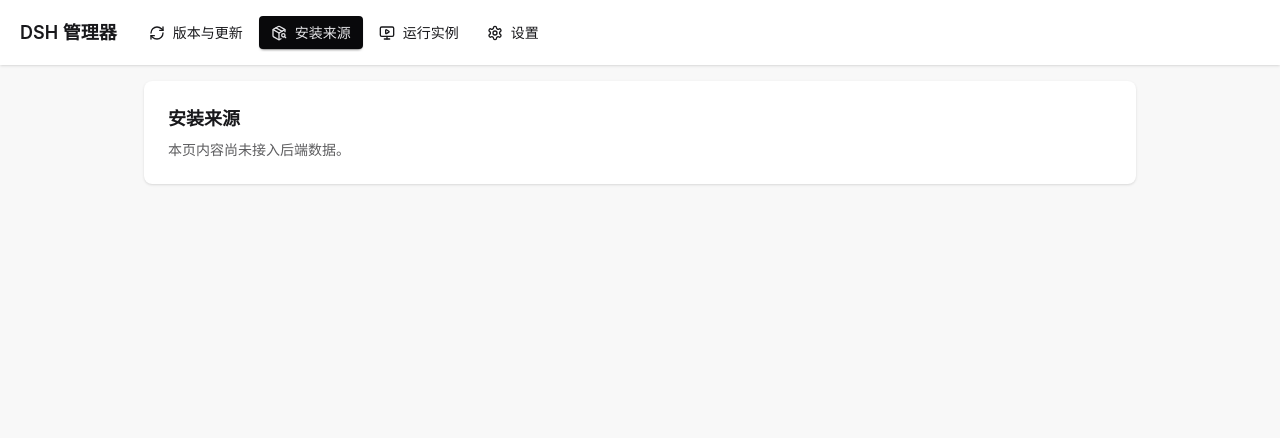
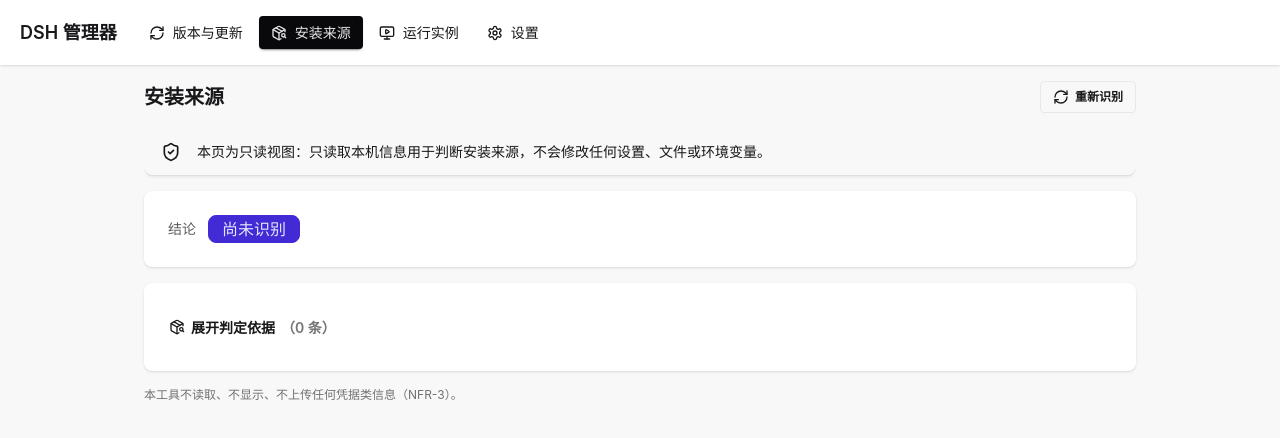
Before and after one commit to hilariouhiss/dsh-manager, a Vue app: page /#/origin in a window 1280 px wide. Shown: the top 438 px of the page. Built offline with nearby package versions, Linux system fonts and the light colour scheme.

Commit message:
feat: 新增安装来源视图，展示唯一结论与可展开依据清单

```diff
--- /dev/null
+++ b/src/stores/origin.ts
@@ -0,0 +1,89 @@
+import { computed, ref } from "vue";
+import { defineStore } from "pinia";
+
+import { invokeCmd, isAppError } from "../ipc/client";
+import type { AppError, OriginReport, OriginVerdict } from "../ipc/types";
+
+/** 四值结论的中文文案（FR-2.1）。包管理器名称取自后端的结论对象，不写死 npm。 */
+export function verdictLabel(verdict: OriginVerdict): string {
+  if (typeof verdict !== "string") {
+    return "包管理器安装（" + verdict.packageManager + "）";
+  }
+  switch (verdict) {
+    case "officialInstaller":
+      return "官方安装器安装";
+    case "portable":
+      return "便携版";
+    case "unidentified":
+      return "未识别";
+  }
+}
+
+/** 结论下面那句解释：未识别时说清「不猜」，非包管理器安装时说清「版本管理不适用」。 */
+export function verdictDetail(verdict: OriginVerdict): string {
+  if (typeof verdict !== "string") {
+    return "本机 DSH 由 " + verdict.packageManager + " 全局安装，本工具的版本管理适用于这份安装。";
+  }
+  switch (verdict) {
+    case "officialInstaller":
+      return "本机 DSH 由官方安装器安装，不属于 NPM 包 @deepseek-ai/dsh 的包管理器安装；本工具的版本管理对该安装方式不适用。";
+    case "portable":
+      return "本机 DSH 不在任何包管理器全局目录下，看起来是便携版；本工具的版本管理对该安装方式不适用。";
+    case "unidentified":
+      return "依据不足，无法确认本机 DSH 的安装方式。本工具不会猜测结论。";
+  }
+}
+
+/** 缺什么信息（FR-2.3）：缺失项为空时也要明确说明取证来源都可用。 */
+export function missingHint(missing: string[]): string {
+  return missing.length === 0 ? "所有取证来源都可用。" : "还缺以下信息：" + missing.join("；");
+}
+
+export const useOriginStore = defineStore("origin", () => {
+  const report = ref<OriginReport | null>(null);
+  const loading = ref(false);
+  const error = ref<AppError | null>(null);
+  /** 依据清单默认收起，用户点击后展开（E2E-3）。 */
+  const expanded = ref(false);
+
+  const verdictText = computed(() =>
+    report.value === null ? "尚未识别" : verdictLabel(report.value.verdict),
+  );
+  const detailText = computed(() =>
+    report.value === null ? "" : verdictDetail(report.value.verdict),
+  );
+  const missingText = computed(() =>
+    report.value === null ? "" : missingHint(report.value.missing),
+  );
+  const showMissing = computed(() => (report.value?.missing.length ?? 0) > 0);
+
+  /** 失败时不编造结论：只记错误，report 保持原样（原则 P4）。 */
+  async function load(): Promise<void> {
+    loading.value = true;
+    error.value = null;
+    try {
+      report.value = await invokeCmd<OriginReport>("detect_origin", {});
+    } catch (e) {
+      error.value = isAppError(e) ? e : null;
+    } finally {
+      loading.value = false;
+    }
+  }
+
+  function toggleExpanded(): void {
+    expanded.value = !expanded.value;
+  }
+
+  return {
+    report,
+    loading,
+    error,
+    expanded,
+    verdictText,
+    detailText,
+    missingText,
+    showMissing,
+    load,
+    toggleExpanded,
+  };
+});
--- a/src/views/OriginView.vue
+++ b/src/views/OriginView.vue
@@ -1,10 +1,117 @@
-<script setup lang="ts"></script>
+<script setup lang="ts">
+import { computed, onMounted } from "vue";
+import { PackageSearch, RefreshCw, ShieldCheck } from "@lucide/vue";
+import ErrorAlert from "../components/ErrorAlert.vue";
+import { useOriginStore } from "../stores/origin";
+
+const store = useOriginStore();
+
+/** 未识别时要把「还缺什么」逐条说清楚（FR-2.3）。 */
+const unidentified = computed(() => store.report?.verdict === "unidentified");
+
+onMounted(() => {
+  void store.load();
+});
+</script>
 
 <template>
-  <section class="card bg-base-100 shadow-sm">
-    <div class="card-body">
-      <h2 class="card-title">安装来源</h2>
-      <p class="text-sm opacity-70">本页内容尚未接入后端数据。</p>
+  <section class="flex flex-col gap-4">
+    <header class="flex items-center justify-between gap-4">
+      <h1 class="text-xl font-bold">安装来源</h1>
+      <button type="button" class="btn btn-sm" :disabled="store.loading" @click="store.load()">
+        <RefreshCw class="size-4" aria-hidden="true" />
+        {{ store.loading ? "正在识别……" : "重新识别" }}
+      </button>
+    </header>
+
+    <div class="alert" data-testid="origin-readonly-note">
+      <ShieldCheck class="size-5 shrink-0" aria-hidden="true" />
+      <span>
+        本页为只读视图：只读取本机信息用于判断安装来源，不会修改任何设置、文件或环境变量。
+      </span>
     </div>
+
+    <ErrorAlert v-if="store.error !== null" :error="store.error" @retry="store.load()" />
+
+    <p v-if="store.report === null && store.loading" class="text-sm opacity-70">
+      正在识别安装来源……
+    </p>
+
+    <article class="card bg-base-100 shadow-sm">
+      <div class="card-body gap-3">
+        <div class="flex flex-wrap items-center gap-3">
+          <span class="text-sm opacity-70">结论</span>
+          <!-- 唯一结论徽章：包管理器名称来自后端结论对象，不写死 npm -->
+          <span class="badge badge-lg badge-primary" data-testid="origin-verdict">
+            {{ store.verdictText }}
+          </span>
+        </div>
+        <p v-if="store.detailText !== ''" class="text-sm">{{ store.detailText }}</p>
+
+        <div
+          v-if="store.showMissing"
+          class="alert alert-warning items-start"
+          role="alert"
+          data-testid="origin-missing"
+        >
+          <div class="flex flex-col gap-1">
+            <p class="font-medium">
+              {{ unidentified ? "未识别：依据不足，还缺以下信息：" : "还缺以下信息：" }}
+            </p>
+            <ul class="list-disc pl-5 text-sm">
+              <li v-for="(item, index) in store.report?.missing ?? []" :key="index">
+                {{ item }}
+              </li>
+            </ul>
+            <p class="text-sm">缺少这些信息时，本工具不会猜测安装来源。</p>
+          </div>
+        </div>
+      </div>
+    </article>
+
+    <article class="card bg-base-100 shadow-sm">
+      <div class="card-body gap-3">
+        <button
+          type="button"
+          class="btn btn-ghost justify-start px-0"
+          :aria-expanded="store.expanded"
+          @click="store.toggleExpanded()"
+        >
+          <PackageSearch class="size-4" aria-hidden="true" />
+          {{ store.expanded ? "收起判定依据" : "展开判定依据" }}
+          <span class="opacity-60">（{{ store.report?.evidences.length ?? 0 }} 条）</span>
+        </button>
+
+        <div v-if="store.expanded" class="overflow-x-auto" data-testid="origin-evidences">
+          <table class="table table-sm">
+            <thead>
+              <tr>
+                <th>来源</th>
+                <th>路径</th>
+                <th>观察到的内容</th>
+                <th>是否支持结论</th>
+              </tr>
+            </thead>
+            <tbody>
+              <tr v-for="(evidence, index) in store.report?.evidences ?? []" :key="index">
+                <td>{{ evidence.source }}</td>
+                <td class="break-all font-mono text-xs">{{ evidence.path }}</td>
+                <td>{{ evidence.observed }}</td>
+                <td>
+                  <span class="badge" :class="evidence.supports ? 'badge-success' : 'badge-ghost'">
+                    {{ evidence.supports ? "支持" : "不支持" }}
+                  </span>
+                </td>
+              </tr>
+              <tr v-if="(store.report?.evidences.length ?? 0) === 0">
+                <td colspan="4" class="opacity-70">本次识别没有取得任何判定依据。</td>
+              </tr>
+            </tbody>
+          </table>
+        </div>
+      </div>
+    </article>
+
+    <p class="text-xs opacity-60">本工具不读取、不显示、不上传任何凭据类信息（NFR-3）。</p>
   </section>
 </template>
```
Also changed, not shown: 1 other file (tests, documents, lock files or other folders).
